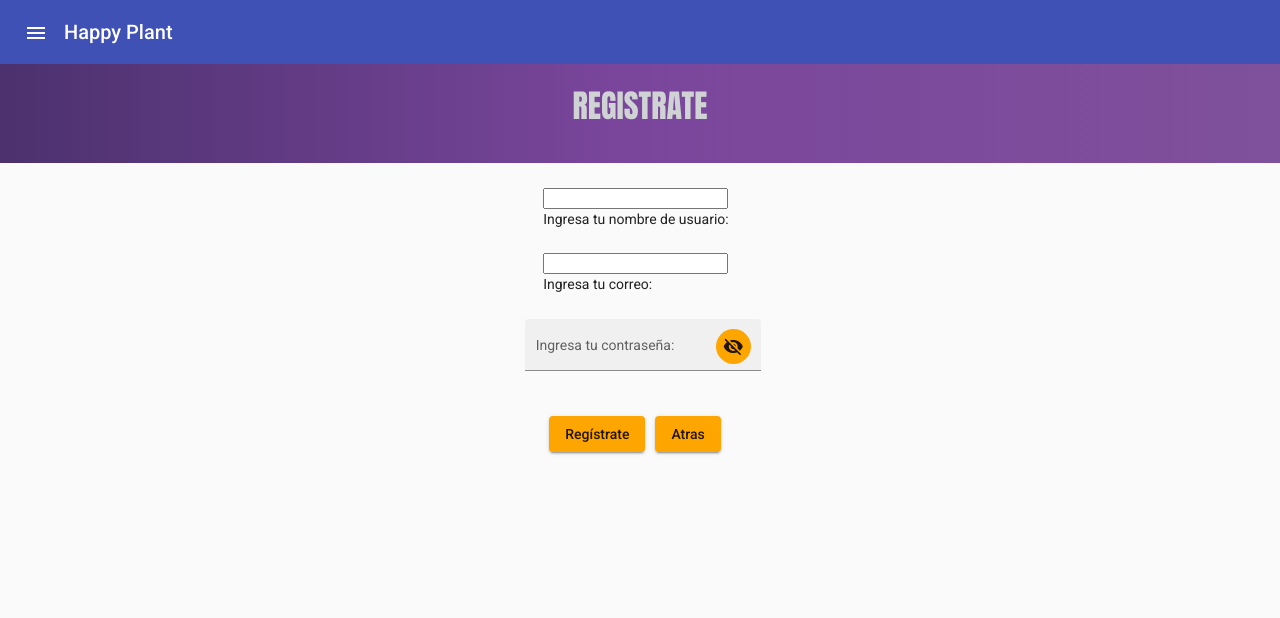
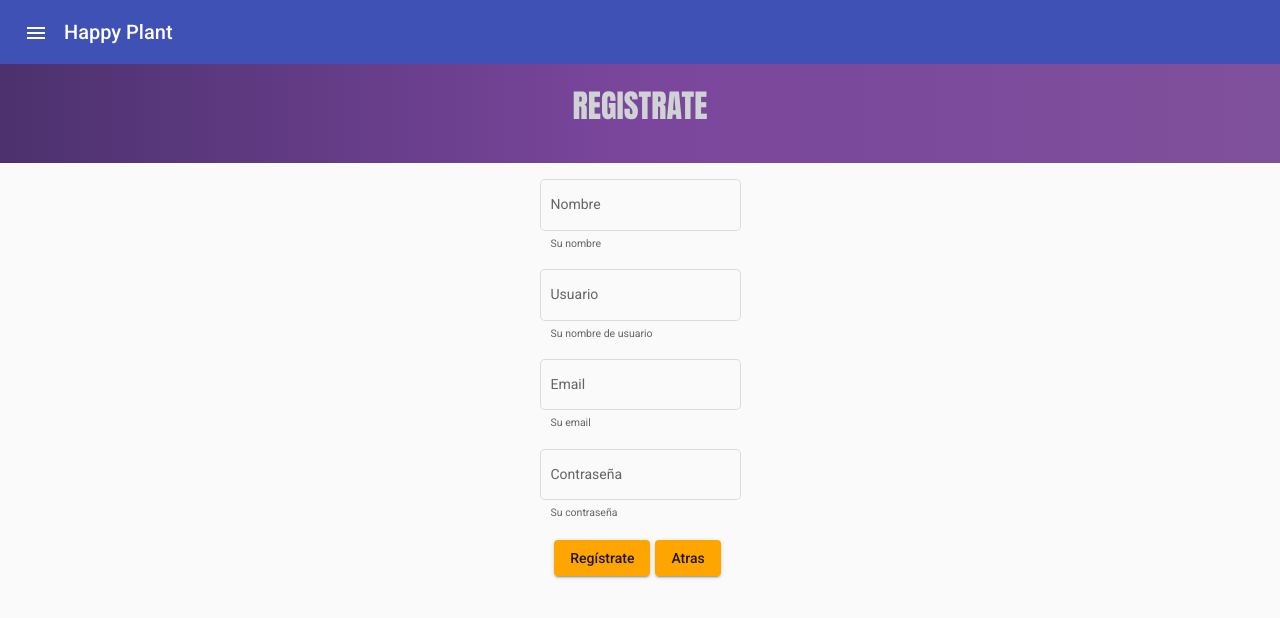
Before and after one commit to Paul9834/FrontEndHappyPlant, an Angular app: page /registrarUsuario in a window 1280 px wide. Shown: the top 618 px of the page. Built offline with nearby package versions, Linux system fonts and the light colour scheme.

Commit message:
create user by host

```diff
--- a/src/app/registrar-usuario/registrar-usuario.component.css
+++ b/src/app/registrar-usuario/registrar-usuario.component.css
@@ -50,16 +50,18 @@
     width: 200px;
     margin-left: auto;
     margin-right: auto;
-    margin-top: 2%;
-    margin-bottom: 2%;
+    margin-top: 1%;
+    margin-bottom: 1%;
   }
 
   .input-codigo-registro{
     width: 200px;
+    text-align: center;
+
     margin-left: auto;
     margin-right: auto;
-    margin-top: 2%;
-    margin-bottom: 2%;
+    margin-top: 1%;
+    margin-bottom: 1%;
   }
 
   .input-correo-registro{
--- a/src/app/registrar-usuario/registrar-usuario.component.html
+++ b/src/app/registrar-usuario/registrar-usuario.component.html
@@ -1,34 +1,52 @@
 <app-menu>
 <meta name="viewport" content="width=device-width, initial-scale=1.0">
     <div class="Cabecera">
-        <h1 class="center">{{ title }}</h1>
+        <h1 class="center">{{title}}</h1>
     </div>
 
-    <div class="contenido-inputs">
-        <div class="input-nombre-registro">
-            <span class="p-float-label">
-                <input id="float-input" type="text" pInputText [(ngModel)]="newUser.username">
-                <label for="float-input">Ingresa tu nombre de usuario:</label>
-            </span>
-        </div>
 
-        <div class="input-correo-registro">
-            <span class="p-float-label">
-                <input id="float-input" type="text" pInputText [(ngModel)]="newUser.email">
-                <label for="float-input">Ingresa tu correo:</label>
-            </span>
-        </div>
 
-        <div class="example-container">
-            <mat-form-field appearance="fill">
-            <mat-label>Ingresa tu contraseña:</mat-label>
-            <input matInput [type]="hide ? 'password' : 'text'" [(ngModel)]="newUser.password">
-            <button mat-icon-button matSuffix (click)="hide = !hide" [attr.aria-label]="'Hide password'" [attr.aria-pressed]="hide">
-            <mat-icon>{{hide ? 'visibility_off' : 'visibility'}}</mat-icon>
-            </button>
-            </mat-form-field>
-        </div>
+  <div class="input-nombre-registro">
+    <div>
+      <mat-form-field appearance="outline">
+        <mat-label>Nombre</mat-label>
+        <input matInput [(ngModel)]="newUser.nombrePropietario" id="name" type="text" placeholder="Nombre">
+        <mat-hint>Su nombre</mat-hint>
+      </mat-form-field>
     </div>
+  </div>
+
+      <div class="input-nombre-registro">
+      <div>
+        <mat-form-field appearance="outline">
+          <mat-label>Usuario</mat-label>
+          <input matInput [(ngModel)]="newUser.usuario" id="username" type="text" placeholder="Usuario">
+          <mat-hint>Su nombre de usuario</mat-hint>
+        </mat-form-field>
+      </div>
+      </div>
+
+
+   <div class="input-nombre-registro">
+    <div>
+      <mat-form-field appearance="outline">
+        <mat-label>Email</mat-label>
+        <input matInput [(ngModel)]="newUser.email" id="email" type="text" placeholder="Email">
+        <mat-hint>Su email</mat-hint>
+      </mat-form-field>
+     </div>
+     </div>
+
+  <div class="input-nombre-registro">
+    <div>
+      <mat-form-field appearance="outline">
+        <mat-label>Contraseña</mat-label>
+        <input matInput [type]="hide ? 'password' : 'text'" [(ngModel)]="newUser.pass" id="contraseña" type="text" placeholder="Contraseña">
+        <mat-hint>Su contraseña</mat-hint>
+      </mat-form-field>
+    </div>
+  </div>
+
 <!--
     <div class="contenido-buttons">
         <div class="rolBox">
@@ -43,7 +61,7 @@
     </div>
 -->
         <div class="register-button">
-            <button mat-raised-button  (click)="crearUsuario()">Regístrate</button>
-            <button mat-raised-button  [routerLink]="['/bienvenida']" [style]="{'margin':'10px'}">Atras</button>
+            <button mat-raised-button (click)="crearUsuario()">Regístrate</button>
+            <button mat-raised-button  [routerLink]="['/bienvenida']" [style]="{'margin':'5px'}">Atras</button>
         </div>
 </app-menu>
--- a/src/app/registrar-usuario/registrar-usuario.component.ts
+++ b/src/app/registrar-usuario/registrar-usuario.component.ts
@@ -1,4 +1,4 @@
-import { Component, OnInit } from '@angular/core';
+import {Component, Input, OnInit} from '@angular/core';
 import { Usuario } from '../models/user.model';
 import {ThemePalette} from '@angular/material/core';
 import { UserInfoService } from '../service/user-info.service';
@@ -11,21 +11,27 @@ import { UserInfoService } from '../service/user-info.service';
 export class RegistrarUsuarioComponent implements OnInit {
 
   title: string;
+
+
   newUser: Usuario;
+
   constructor(private userInfoService: UserInfoService) {
     this.title = 'REGISTRATE';
-    this.newUser = new Usuario ();
+    this.newUser = new Usuario();
   }
-  //rolUsuario: string;
-  //roles: string[] = ['Estudiante', 'Tutor', 'Jurado'];
+
   hide = true;
-  color: ThemePalette = 'primary'
+  color: ThemePalette = 'primary';
 
   ngOnInit(): void {
   }
 
   crearUsuario(){
 
+    //Verificamos el objeto del usuario en consola//
+    console.log(this.newUser);
+    this.newUser.fotoPerfil = 'No avalaible';
+    this.newUser.fechaRegistro = new Date();
     this.userInfoService.createUser(this.newUser);
    }
   }
--- a/src/app/service/user-info.service.ts
+++ b/src/app/service/user-info.service.ts
@@ -7,11 +7,14 @@ import { Usuario } from '../models/user.model';
 })
 export class UserInfoService {
 
+
   constructor(private http: HttpClient) {
+   }
+    createUser(newUser: Usuario) {
+         this.http.post('https://happyplantbackend.herokuapp.com/propietarios', newUser).subscribe(user => console.log(user));
+    }
 
-   }
 
-    createUser (newUser: Usuario) {
-        this.http.post('https://', newUser).subscribe(user =>console.log(user));
-    }
-  }
+
+
+}
```
Also changed, not shown: src/app/models/user.model.ts (+5 -3 lines).
